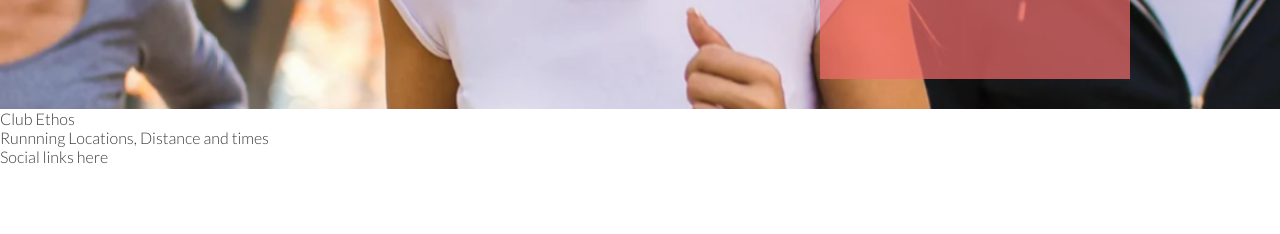
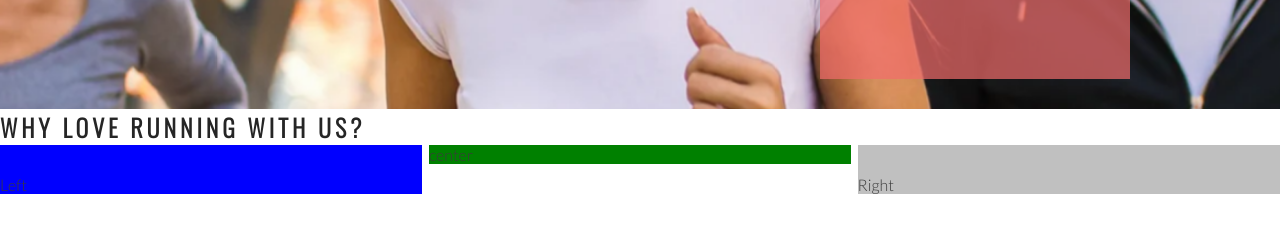
Before and after one commit to kev1978/love-running, a plain HTML site: page index.html in a window 1280 px wide. Shown: the part 566-800 px from the top of the page. Drawn offline with nearby package versions, Linux system fonts and the light colour scheme.

Commit message:
add club ethos to main structure

```diff
--- a/assets/css/style.css
+++ b/assets/css/style.css
@@ -24,6 +24,7 @@ h1, h2 {
 #logo {
     float: left;
     font-size: 280%;
+    margin-left: 30px;
 }
 
 /*navigation links */
@@ -101,3 +102,28 @@ h1, h2 {
     right: 150px;
     position: absolute;
 }
+
+/*club-ethos*/
+#club-ethos {
+    height: 600px;
+}
+
+#left-about {
+    padding-top: 30px;
+    width: 33%;
+    float: left;
+    background-color: blue;
+}
+
+#right-about {
+    padding-top: 30px;
+    width: 33%;
+    float: right;
+    background-color: silver;
+}
+
+#center-about {
+    width: 33%;
+    margin: 0 auto;
+    background-color: green;
+}
--- a/index.html
+++ b/index.html
@@ -36,8 +36,11 @@
             <h3>Dublin Docklands & Phoenix Park</h3>
         </div>
     </section>
-    <section>
-        Club Ethos
+    <section id="club-ethos">
+        <h1>Why Love Running With Us?</h1>
+        <div id="left-about">Left</div>
+        <div id="right-about">Right</div>
+        <div id="center-about">center</div>
     </section>
     <section>
         Runnning Locations, Distance and times
```
